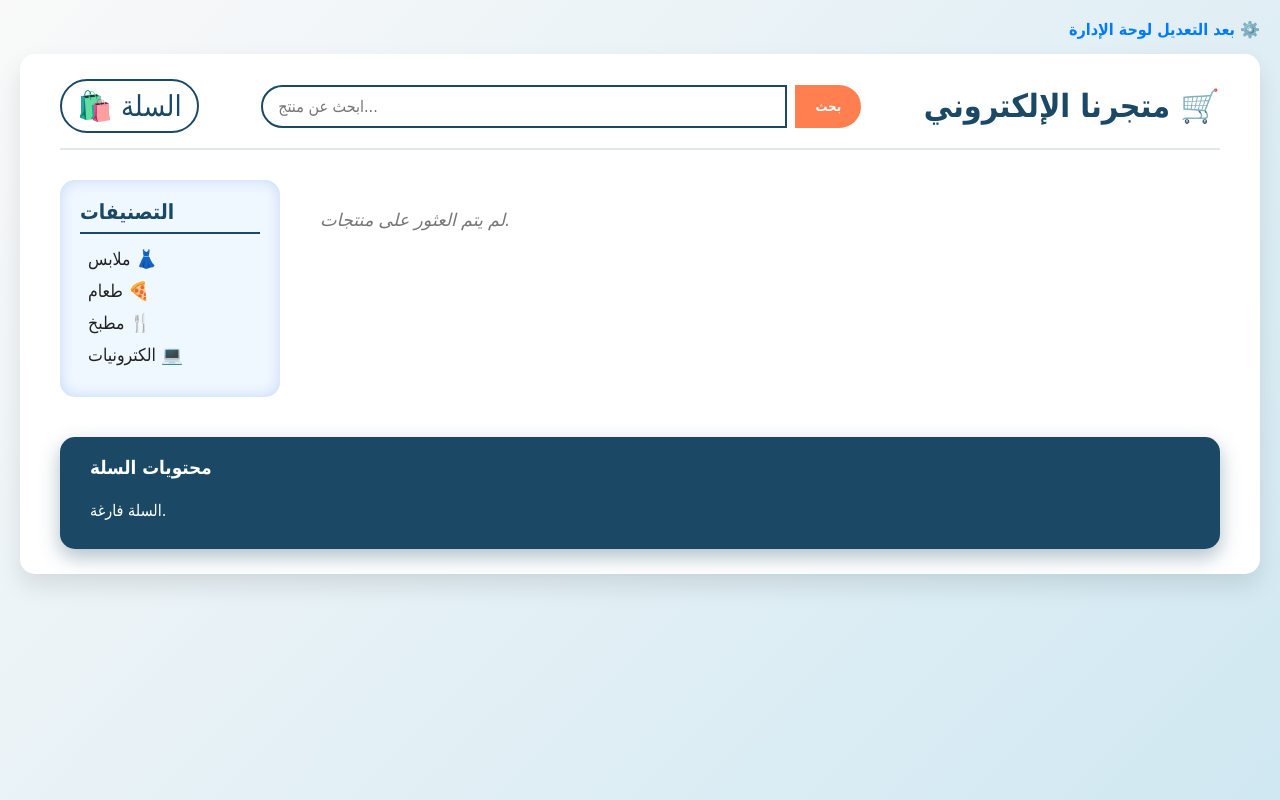
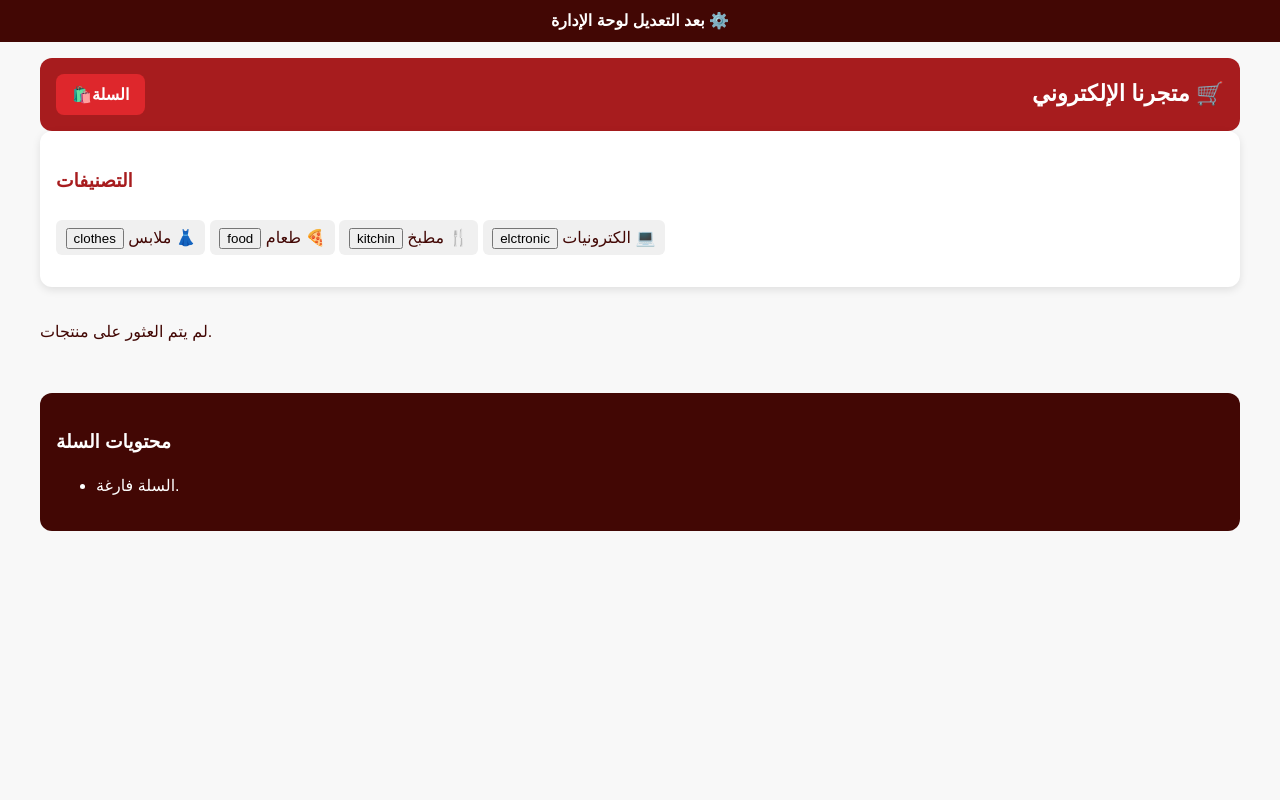
Before and after one commit to alaaalbasha204/my-django-store, a Django app: page / in a window 1280 px wide. Run offline with Django 5.2, Linux system fonts and the light colour scheme; the visitor is signed in with stand-in values (Sample User, id 1); data that the repository does not hold is empty.

Commit message:
Edit Front_end

```diff
--- a/mystore/views.py
+++ b/mystore/views.py
@@ -51,10 +51,10 @@ class IndexView(View):
         query = request.GET.get('q')
         products = self.get_all_products_cached()
 
-        if query:
-            products = products.filter(
-                Q(name__icontains=query) | Q(description__icontains=query)
-            )
+        # if query:
+        #     products = products.filter(
+        #         Q(name__icontains=query) | Q(description__icontains=query)
+        #     )
         cart = request.session.get('cart', {})
         cart_product_ids = list(map(int, cart.keys()))
         context = {
--- a/static/css/index.css
+++ b/static/css/index.css
@@ -1,325 +1,243 @@
-/* Reset بسيط */
-* {
+/* Reset & Base */
+body {
   margin: 0;
-  padding: 0;
-  box-sizing: border-box;
-  font-family: 'Tahoma', Geneva, Verdana, sans-serif;
+  font-family: "Cairo", sans-serif;
+  background-color: #f8f8f8;
+  color: #420704;
+  line-height: 1.6;
 }
 
-/* خلفية الصفحة ولون النص */
-body {
-  background: linear-gradient(135deg, #f9f9f9, #d0e8f2);
-  color: #222;
-  padding: 20px;
+.container {
+  max-width: 1200px;
+  margin: auto;
+  padding: 1rem;
 }
 
-/* الحاوية الرئيسية */
-.container {
-  max-width: 1400px;
-  margin: 0 auto;
-  background: white;
-  border-radius: 15px;
-  box-shadow: 0 12px 25px rgba(0, 0, 0, 0.1);
-  padding: 25px 40px;
+/* Notifications */
+.notification-wrapper {
+  position: fixed;
+  top: 1rem;
+  right: 1rem;
+  z-index: 1000;
 }
+.notification {
+  background: #de272c;
+  color: #fff;
+  padding: 0.7rem 1.2rem;
+  margin-bottom: 0.5rem;
+  border-radius: 10px;
+  box-shadow: 0 4px 8px rgba(0,0,0,0.15);
+  animation: fadeIn 0.6s ease-in-out;
+}
+.notification.success { background: #420704; }
+.notification.warning { background: #a71c1e; }
 
-/* التنبيهات */
-.notification-wrapper {
-  margin-bottom: 15px;
+/* Admin Nav */
+.admin-nav {
+  background: #420704;
+  padding: 0.5rem 1rem;
+  text-align: center;
 }
+.admin-nav a {
+  color: #fff;
+  text-decoration: none;
+  font-weight: bold;
+}
+.admin-nav a:hover { text-decoration: underline; }
 
-.notification {
-  padding: 12px 20px;
-  border-radius: 8px;
-  margin-bottom: 8px;
-  font-weight: 600;
+/* Topbar */
+.topbar {
+  display: flex;
+  justify-content: space-between;
+  align-items: center;
+  background: #a71c1e;
+  color: #fff;
+  padding: 1rem;
+  border-radius: 12px;
+  flex-wrap: wrap;
 }
-
-.notification.success { background: #d4edda; color: #155724; }
-.notification.error { background: #f8d7da; color: #721c24; }
-.notification.warning { background: #fff3cd; color: #856404; }
-.notification.info { background: #cce5ff; color: #004085; }
-
-/* رابط لوحة الإدارة */
-.admin-nav {
-  text-align: right;
-  margin-bottom: 15px;
-}
-
-.admin-nav a {
-  font-weight: 700;
-  color: #007bff;
+.topbar .store-name {
+  font-size: 1.4rem;
+  font-weight: bold;
+  color: #fff;
   text-decoration: none;
 }
 
-.admin-nav a:hover {
-  text-decoration: underline;
-}
-
-/* شريط العنوان والبحث */
-.topbar {
+/* Cart Button */
+.cart-btn {
   display: flex;
   align-items: center;
-  justify-content: space-between; /* توزيع متساوي */
-  border-bottom: 2px solid #e1e7eb;
-  padding-bottom: 15px;
-  margin-bottom: 30px;
-  flex-wrap: nowrap;
-  gap: 30px;
+  background: #de272c;
+  padding: 0.5rem 1rem;
+  border-radius: 8px;
+  color: #fff;
+  text-decoration: none;
+  font-weight: bold;
+  transition: 0.3s;
 }
+.cart-btn:hover { background: #420704; }
+
+/* Search */
 .search-form {
-  flex-grow: 1;
-  max-width: 600px;
   display: flex;
-  gap: 8px;
+  gap: 0.5rem;
+  flex: 1;
+  justify-content: center;
+  margin: 0.5rem 0;
 }
-
-.store-name {
-  font-size: 2rem;
-  color: #1b4965;
-  font-weight: bold;
-  white-space: nowrap;
-  text-decoration: none;
+.search-form input {
+  flex: 1;
+  padding: 0.6rem;
+  border: 2px solid #420704;
+  border-radius: 8px;
 }
-
-.search-form input[type="search"] {
-  flex-grow: 1;
-  padding: 10px 15px;
-  border: 2px solid #1b4965;
-  border-radius: 25px 0 0 25px;
-  font-size: 1rem;
-  outline: none;
-  transition: border-color 0.3s;
+.search-form button {
+  background: #420704;
+  color: #fff;
+  border: none;
+  padding: 0.6rem 1rem;
+  border-radius: 8px;
+  cursor: pointer;
 }
-
-.search-form input[type="search"]:focus {
-  border-color: #ff7f50;
-}
-
-.search-form button {
-  background: #ff7f50;
-  border: none;
-  color: white;
-  font-weight: bold;
-  padding: 0 20px;
-  border-radius: 0 25px 25px 0;
-  cursor: pointer;
-  transition: background 0.3s;
-}
-
-.search-form button:hover {
-  background: #e6733b;
-}
-
-/* زر السلة */
-.cart-btn {
-  position: relative;
-  font-size: 1.8rem;
-  text-decoration: none;
-  color: #1b4965;
-  padding: 8px 15px;
-  border: 2px solid #1b4965;
-  border-radius: 30px;
-  transition: background-color 0.3s, color 0.3s;
+.search-form button:hover { background: #de272c; }
+/* تعديل قائمة التصنيفات لتصبح أفقية */
+.category-menu {
   display: flex;
-  align-items: center;
-  gap: 8px;
-}
-
-/* اجعل البحث يتمدد ليأخذ المساحة المتب
-
-.cart-btn:hover {
-  background-color: #1b4965;
-  color: white;
-}
-.cart-text {
-  font-weight: 700;
-  font-size: 1.2rem;
-  user-select: none;
-}
-.cart-count {
-  background-color: #ff7f50;
-  color: white;
-  font-weight: bold;
-  padding: 2px 10px;
-  border-radius: 20px;
-  font-size: 1rem;
-}
-
-/* المحتوى الرئيسي */
-.main-content {
-  display: flex;
-  gap: 40px;
-  flex-wrap: wrap;
-}
-
-/* قائمة التصنيفات */
-.category-menu {
-  flex-basis: 220px;
-  background: #f0f8ff;
-  padding: 20px;
-  border-radius: 15px;
-  box-shadow: inset 0 0 15px #c7d8f6;
+  flex-wrap: wrap; /* لتغليف العناصر إذا زاد العدد */
+  gap: 1rem;       /* مسافة بين التصنيفات */
+  background: #fff;
+  padding: 1rem;
+  border-radius: 12px;
+  box-shadow: 0 3px 8px rgba(0,0,0,0.1);
+  margin-bottom: 1rem;
 }
 
 .category-menu h3 {
-  margin-bottom: 15px;
-  color: #1b4965;
-  font-weight: 700;
-  font-size: 1.3rem;
-  border-bottom: 2px solid #1b4965;
-  padding-bottom: 8px;
+  flex-basis: 100%; /* العنوان يأخذ سطر كامل */
+  margin-bottom: 0.5rem;
+  color: #a71c1e;
 }
 
-.category-menu form label {
-  display: block;
-  margin-bottom: 12px;
-  font-size: 1.1rem;
+.category-menu label {
+  display: inline-block; /* أو يمكنك تركها flex داخل flex parent */
+  margin: 0; /* إزالة المسافة الرأسية */
   cursor: pointer;
-  user-select: none;
-  padding-left: 8px;
-  transition: background-color 0.3s;
-  border-radius: 8px;
+  padding: 0.3rem 0.6rem;
+  border-radius: 6px;
+  background: #f0f0f0;
+  transition: background 0.3s;
+}
+.category-menu label:hover {
+  background: #de272c;
+  color: #fff;
 }
 
-.category-menu form label:hover {
-  background-color: #dceefa;
+.category-menu input[type="submit"]:hover { color: #de272c; }
+
+/* Products Grid */
+.products-grid {
+  display: grid;
+  grid-template-columns: repeat(auto-fit, minmax(220px, 1fr));
+  gap: 1rem;
+}
+.product-item {
+  background: #fff;
+  border-radius: 14px;
+  padding: 1rem;
+  text-align: center;
+  box-shadow: 0 3px 8px rgba(0,0,0,0.1);
+  transition: transform 0.3s;
+}
+.product-item:hover { transform: scale(1.05); }
+.product-item img {
+  max-width: 100%;
+  height: 180px;
+  object-fit: cover;
+  border-radius: 10px;
+}
+.product-item h4 {
+  margin: 0.7rem 0;
+  color: #420704;
+}
+.price {
+  font-weight: bold;
+  color: #a71c1e;
 }
 
-.category-menu input[type="submit"] {
-  display: none;
+/* Buttons */
+.btn-group { margin-top: 0.5rem; }
+.btn {
+  padding: 0.6rem 1rem;
+  border-radius: 8px;
+  border: none;
+  cursor: pointer;
+  font-weight: bold;
+  width: 100%;
+}
+.add-btn {
+  background: #de272c;
+  color: #fff;
+}
+.add-btn:hover { background: #420704; }
+.remove-btn {
+  background: #420704;
+  color: #fff;
+}
+.remove-btn:hover { background: #a71c1e; }
+.detail-link {
+  display: inline-block;
+  margin-top: 0.6rem;
+  text-decoration: none;
+  font-weight: bold;
+  color: #a71c1e;
+}
+.detail-link:hover { color: #de272c; }
+
+/* Footer */
+.cart-summary {
+  margin-top: 2rem;
+  padding: 1rem;
+  background: #420704;
+  color: #fff;
+  border-radius: 12px;
+}
+.cart-summary h3 { margin-bottom: 0.5rem; }
+
+/* Animations */
+@keyframes fadeIn {
+  from {opacity: 0; transform: translateY(-10px);}
+  to {opacity: 1; transform: translateY(0);}
 }
 
-/* شبكة المنتجات */
-.products-grid {
-  flex-grow: 1;
-  display: grid;
-  grid-template-columns: repeat(auto-fit, minmax(260px, 1fr));
-  gap: 30px;
+/* ===================== */
+/* Responsive for Mobile */
+/* ===================== */
+@media (max-width: 768px) {
+  body {
+    font-size: 16px;
   }
 
-/* بطاقة المنتج */
-.product-item {
-  background: #ffffff;
-  border-radius: 20px;
-  box-shadow: 0 6px 18px rgba(27, 73, 101, 0.15);
-  padding: 20px;
+  .topbar {
+    flex-direction: column;
+    align-items: stretch;
     text-align: center;
-  transition: transform 0.3s, box-shadow 0.3s;
-  outline-offset: 4px;
   }
-
-.product-item:hover,
-.product-item:focus {
-  transform: translateY(-8px);
-  box-shadow: 0 12px 28px rgba(27, 73, 101, 0.25);
+  .cart-btn {
+    justify-content: center;
+    margin-bottom: 0.5rem;
   }
-
+  .search-form {
+    flex-direction: column;
+    gap: 0.5rem;
+  }
+  .products-grid {
+    grid-template-columns: 1fr; /* منتج واحد بكل سطر */
+  }
+  .btn {
+    font-size: 1rem;
+    padding: 0.8rem;
+  }
   .product-item img {
-  width: 100%;
-  height: 180px;
-  object-fit: contain;
-  margin-bottom: 15px;
-  border-radius: 15px;
-  background-color: #f7fbff;
+    height: 220px;
   }
-
-.product-item h4 {
-  font-size: 1.2rem;
-  color: #1b4965;
-  margin-bottom: 10px;
 }
-
-.price {
-  font-weight: 700;
-  font-size: 1.1rem;
-  color: #ff7f50;
-  margin-bottom: 15px;
-}
-
-/* أزرار الإضافة والإزالة */
-.btn-group {
-  display: flex;
-  justify-content: center;
-  gap: 12px;
-  margin-bottom: 12px;
-}
-
-.btn {
-  cursor: pointer;
-  font-weight: 700;
-  padding: 10px 20px;
-  border: none;
-  border-radius: 30px;
-  font-size: 0.95rem;
-  transition: background-color 0.3s;
-  user-select: none;
-}
-
-.add-btn {
-  background-color: #1b4965;
-  color: white;
-}
-
-.add-btn:hover {
-  background-color: #14475b;
-}
-
-.remove-btn {
-  background-color: #ff7f50;
-  color: white;
-}
-
-.remove-btn:hover {
-  background-color: #e6733b;
-}
-
-/* رابط التفاصيل */
-.detail-link {
-  text-decoration: none;
-  color: #1b4965;
-  font-weight: 600;
-  font-size: 0.9rem;
-  display: inline-block;
-  margin-top: 5px;
-  transition: color 0.3s;
-}
-
-.detail-link:hover {
-  color: #ff7f50;
-  text-decoration: underline;
-}
-
-/* رسالة عدم وجود منتجات */
-.no-products {
-  font-size: 1.1rem;
-  color: #777;
-  font-style: italic;
-  margin-top: 30px;
-  grid-column: 1/-1;
-}
-
-/* ملخص السلة في الفوتر */
-.cart-summary {
-  margin-top: 40px;
-  background-color: #1b4965;
-  color: white;
-  padding: 20px 30px;
-  border-radius: 15px;
-  box-shadow: 0 8px 20px rgba(27, 73, 101, 0.35);
-}
-
-.cart-summary h3 {
-  margin-bottom: 15px;
-  font-weight: 700;
-}
-
-.cart-summary ul {
-  list-style: none;
-  font-size: 1rem;
-  line-height: 1.6;
-}
-
-.cart-summary li {
-  padding: 5px 0;
-}
--- a/templates/index.html
+++ b/templates/index.html
@@ -25,10 +25,10 @@
     <!-- <span class="cart-count">{{ request.session.cart|length }}</span> -->
   </a>
 
-  <form class="search-form" method="get" action="{% url 'index' %}">
+  <!-- <form class="search-form" method="get" action="{% url 'index' %}">
     <input type="search" name="q" placeholder="ابحث عن منتج..." value="{{ search_query }}" aria-label="بحث">
     <button type="submit">بحث</button>
-  </form>
+  </form> -->
 
   <a href="#" class="store-name">متجرنا الإلكتروني 🛒</a>
 </header>
```
Lines whose indentation alone changed are shown as unchanged.
